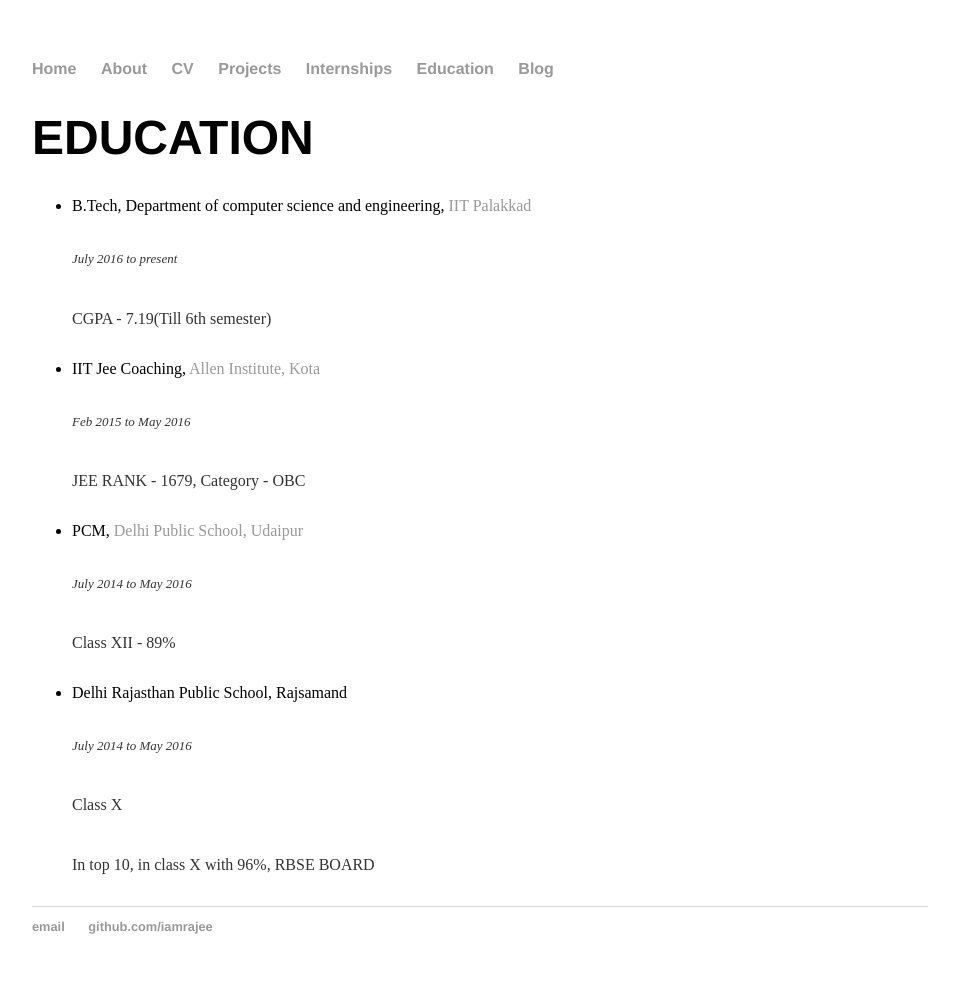
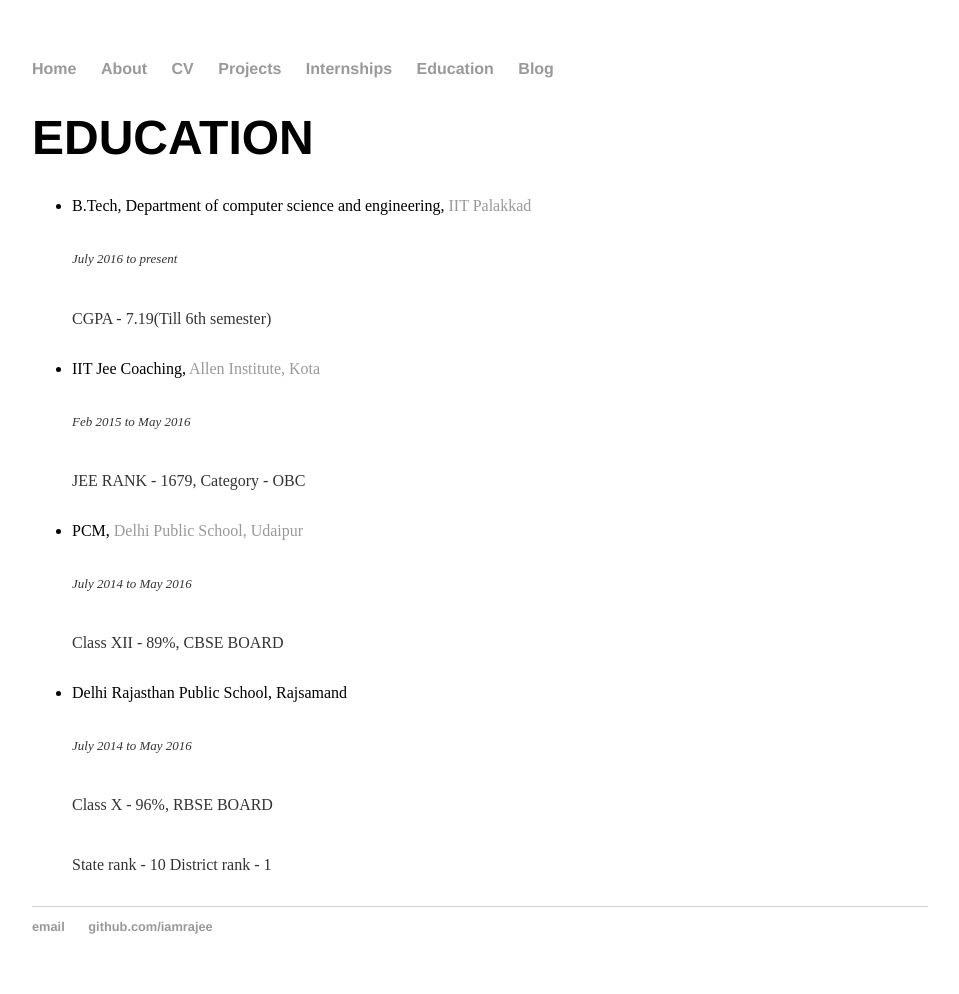
Before and after one commit to iamrajee/iamrajee.github.io, a Jekyll site: the page built from education/index.html, in a window 1280 px wide. Shown: the whole page, without its empty margins (160-1119 px from the left). Built offline with Jekyll 4.4.1, drawn with Linux system fonts in a browser that asks for light colours.

Commit message:
Update index.html

```diff
--- a/education/index.html
+++ b/education/index.html
@@ -15,12 +15,12 @@ title: EDUCATION
 
     		<li>PCM, <a href="http://www.dpsudaipur.com/ProgramFiles/Login/HomePage.aspx">Delhi Public School, Udaipur</a></li>
 		<p><font size="2"><em>July 2014 to May 2016</em></font></p>
-		<p><font size="3">Class XII - 89%</font></p>
+		<p><font size="3">Class XII - 89%, CBSE BOARD</font></p>
 
     		<li>Delhi Rajasthan Public School, Rajsamand</li>
 		<p><font size="2"><em>July 2014 to May 2016</em></font></p>
-		<p><font size="3">Class X</font></p>
-    		<p><font size="3">In top 10, in class X with 96%, RBSE BOARD</font></p>
+		<p><font size="3">Class X - 96%, RBSE BOARD</font></p>
+    		<p><font size="3">State rank - 10	District rank - 1</font></p>
 
 	</ul>
 </div><!-- /.blurb -->
```
